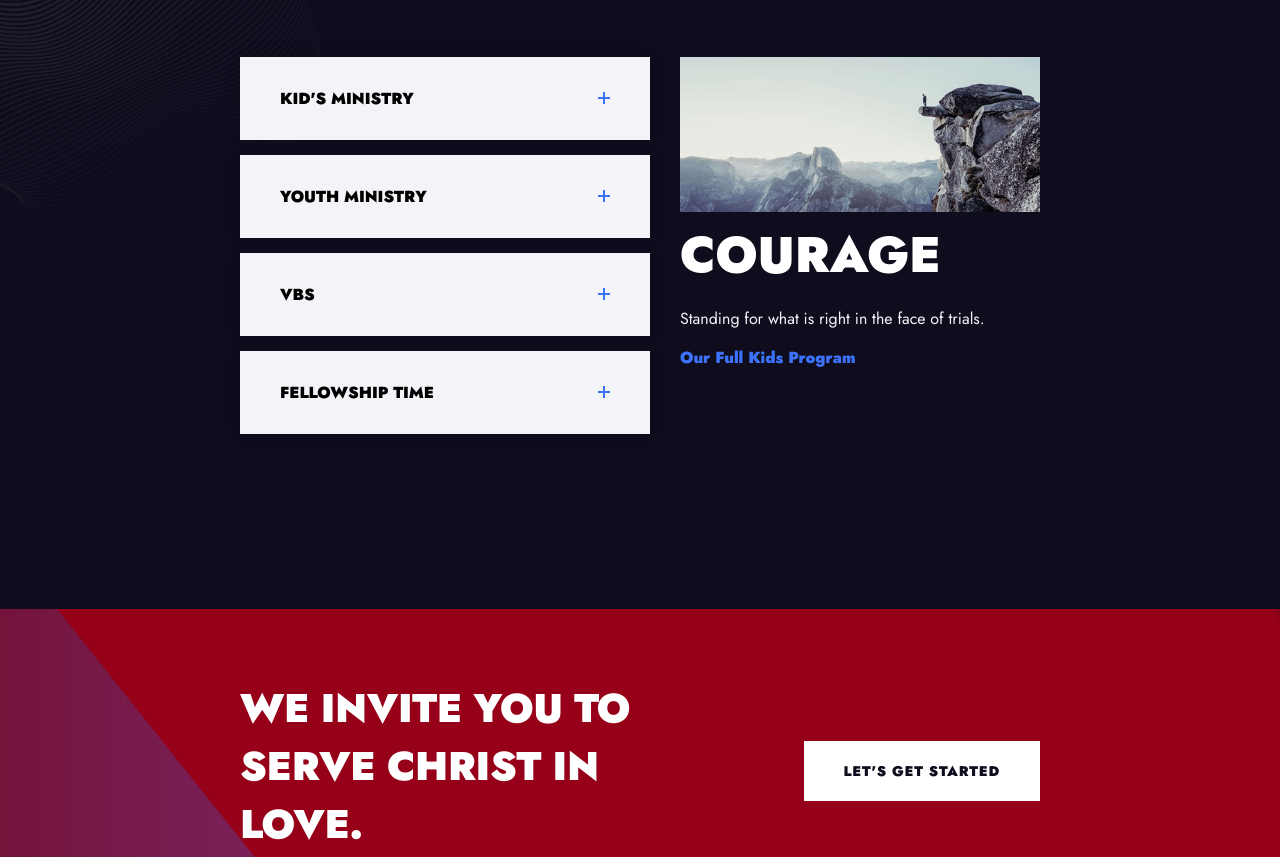
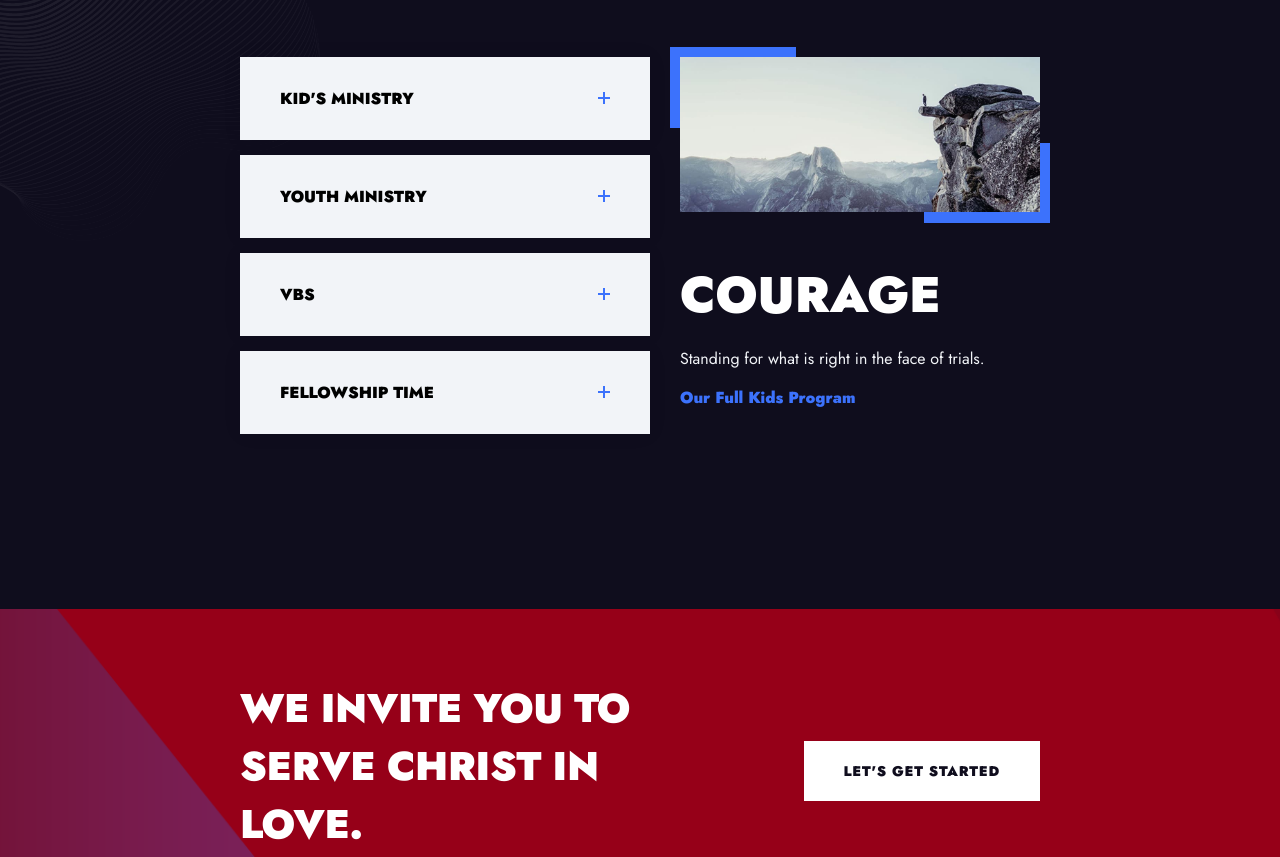
Before and after one commit to MrWobbles/MrWobbles.github.io, a website: page index.html in a window 1280 px wide. Shown: the part 1854-2711 px from the top of the page. Drawn offline with nearby package versions, Linux system fonts and the light colour scheme.

Commit message:
Finished ministries content

```diff
--- a/assets/src/scss/components/_accordions.scss
+++ b/assets/src/scss/components/_accordions.scss
@@ -43,6 +43,10 @@
             height: 0;
             overflow: hidden;
             padding: 0;
+
+            p{
+                color: #222;
+            }
         }
 
         &.acc-open{
--- a/assets/src/scss/components/_ministries.scss
+++ b/assets/src/scss/components/_ministries.scss
@@ -30,7 +30,6 @@
     }
 
     .accordion-details {
-        overflow: hidden;
         text-align: left;
         width: 100%;
         margin-top: 40px;
@@ -41,8 +40,29 @@
         }
 
         figure {
-            margin: 0;
+            margin: 0 0 40px 0;
             max-width: 100%;
+            position: relative;
+
+            &::after,
+            &::before{
+                content: '';
+                display: block;
+                position: absolute;
+                width: 35%;
+                height: 50%;
+                background: #3c72fc;
+                top: -10px;
+                left: -10px;
+                z-index: -1;
+            }
+
+            &::after{
+                top: auto;
+                left: auto;
+                right: -10px;
+                bottom: -5px;
+            }
 
             img {
                 width: 100%;
--- a/foundations.json
+++ b/foundations.json
@@ -40,7 +40,7 @@
            "month":"6",
            "title":"Wisdom",
            "description":"Learning to make decisions based on God's instructions.",
-           "image": "widom.jpg"
+           "image": "wisdom.jpg"
         },
         {
            "month":"7",
--- a/index.html
+++ b/index.html
@@ -178,31 +178,41 @@
                         <h3 class="acc-title">Kid's Ministry</h3>
                         <div class="acc-content">
                             <h4>Foundations</h4>
-                            <p>Kid's ministry description</p>
+                            <p>Our children's ministry Foundations is designed for learning to run the race in our modern world.
+                                It focuses on attributes a Christian should have by looking at examples of believers in God found
+                                in scripture and reinforces with memory verses and concise answers to relèvent questions.
+                                It rounds out by teaching life skills that are frequently lacking in today's culture.</p>
                         </div>
                     </div>
                     <div class="accordion">
                         <h3 class="acc-title">Youth Ministry</h3>
                         <div class="acc-content">
                             <h4>Relevant Belief</h4>
-                            <p>Youth ministry description</p>
+                            <p>Our youth program rotates between such classes as Relevant Belief and Apologetics. Given the
+                                cultural worldview inundating our younger generations, we are aiming to enable our youth to
+                                stand on God's Word and definitively express their beliefs.
+                            </p>
                         </div>
                     </div>
                     <div class="accordion">
                         <h3 class="acc-title">VBS</h3>
                         <div class="acc-content">
-                            <h4>Relevant Belief</h4>
-                            <p>Youth ministry description</p>
+                            <h4>Answers in Genesis</h4>
+                            <p>We are excited to present Answers in Genesis' Zoomerang VBS June 20-24. We will have it
+                                from 6:00 to 8:30 with dinner and registration beforehand at 5:30. On June 11, we will
+                                be having a block party and VBS promotion.
+                            </p>
                         </div>
                     </div>
                     <div class="accordion">
                         <h3 class="acc-title">Fellowship Time</h3>
                         <div class="acc-content">
-                            <ul>
-                                <li>Game Night</li>
-                                <li>Sunday Evening Dinner</li>
-                                <li>Wednesday Evening Dinner</li>
-                            </ul>
+                            <p>The Christian journey often can seem long and tough, but we are not called to go it alone.
+                                We are surrounded by a great cloud of witnesses which enable us to ease our load. Many
+                                Christians however seem to have forgotten this. When it is time to teach, we strive to endeavor
+                                in God's word with full diligence, but we need a complete walk in Christ. As such, we have
+                                opportunities to build bonds as a family and promote God-honouring friendships that can encourage
+                                us along the way.</p>
                         </div>
                     </div>
                 </div>
```
Also changed, not shown: assets/dist/css/main.css, assets/dist/images/wisdom.avif (added), assets/dist/images/wisdom.jpg (added), assets/dist/images/wisdom.png (added), assets/dist/images/wisdom.webp (added), assets/src/images/wisdom.jpg (added), 2 other files.
